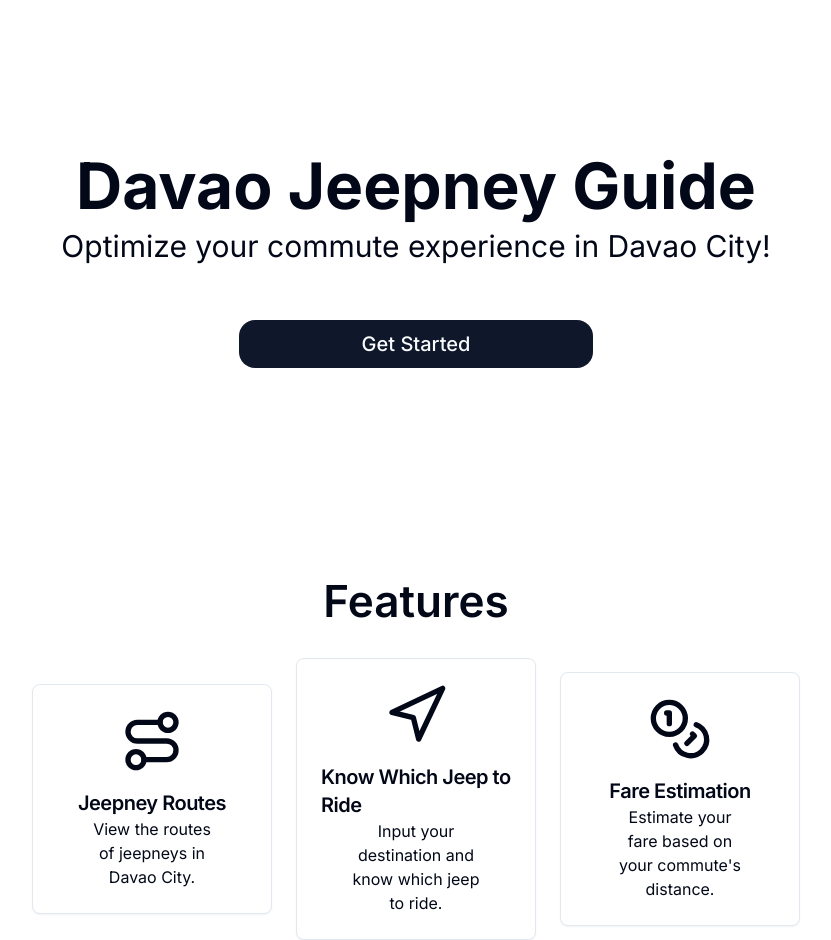
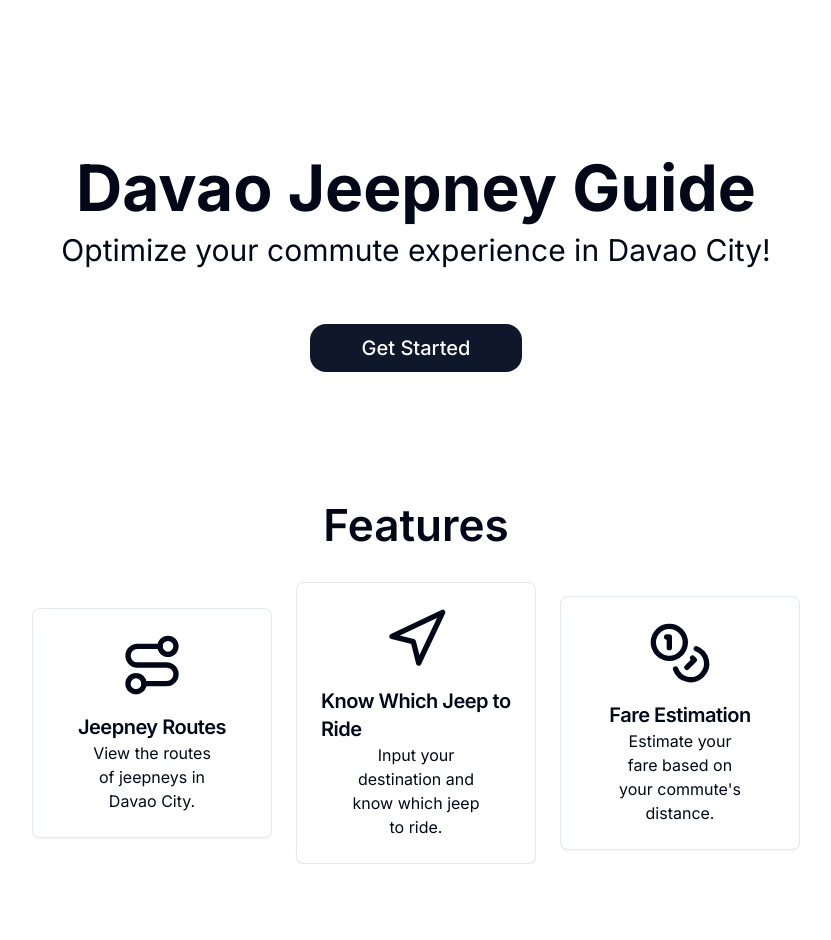
Before and after one commit to 10lite/davao-jeepney-guide, a Next.js app: page / in a window 1280 px wide. Shown: the whole page, without its empty margins (224-1055 px from the left). After the commit the page ends 864 px from the top, so only its background shows below. Built offline with nearby package versions, Linux system fonts and the light colour scheme.

Commit message:
fix: Home Page Alignment fixes

```diff
--- a/app/page.tsx
+++ b/app/page.tsx
@@ -22,15 +22,15 @@ export default function Home() {
   ];
 
   return (
-    <main className="flex min-h-screen flex-col items-center gap-8 sm:gap-[10rem] sm:pt-[10%]">
+    <main className="flex min-h-screen flex-col items-center gap-8 sm:gap-[5rem] sm:pt-[10%]">
       <header className="p-10 flex flex-col gap-4 sm:gap-6 items-center">
-        <h1 className="text-3xl sm:text-[4rem] font-bold text-center">Davao Jeepney Guide</h1>
+        <h1 className="text-4xl sm:text-[4rem] font-bold text-center">Davao Jeepney Guide</h1>
         <p className="text-lg sm:text-3xl text-center leading-5">
           Optimize your commute experience in Davao City!
         </p>
-        <Button className="text-lg sm:text-xl px-6 sm:h-[3rem] rounded-2xl w-[50%] mt-8">Get Started</Button>
+        <Button className="text-lg sm:text-xl px-6 sm:h-[3rem] rounded-2xl sm:w-[30%] mt-8">Get Started</Button>
       </header>
-      <section className="w-full sm:w-[75%] flex flex-col gap-6 sm:grid sm:grid-cols-3 justify-center items-center px-6 sm:px-24 mb-10 sm:mb-0">
+      <section className="w-full flex flex-col gap-6 sm:grid sm:grid-cols-3 justify-center items-center px-6 sm:px-[20%] mb-10 sm:mb-0">
         <h1 className="col-span-3 text-[1.75rem] sm:text-[2.75rem] font-semibold text-center">Features</h1>
         {APP_FEATURES.map((feature, index) => (
           <Card key={index} className="col-span-1 flex flex-col justify-center items-center p-6">
```
